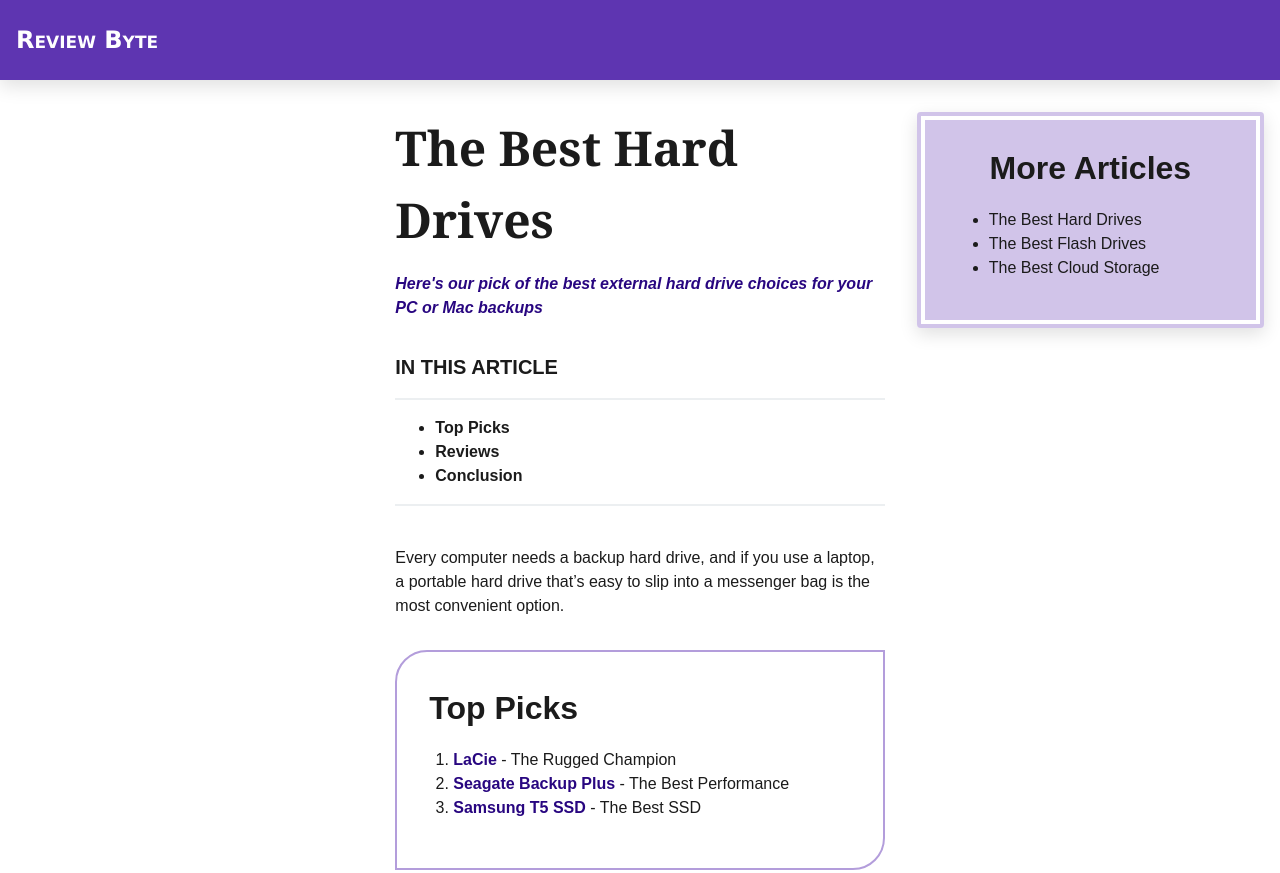
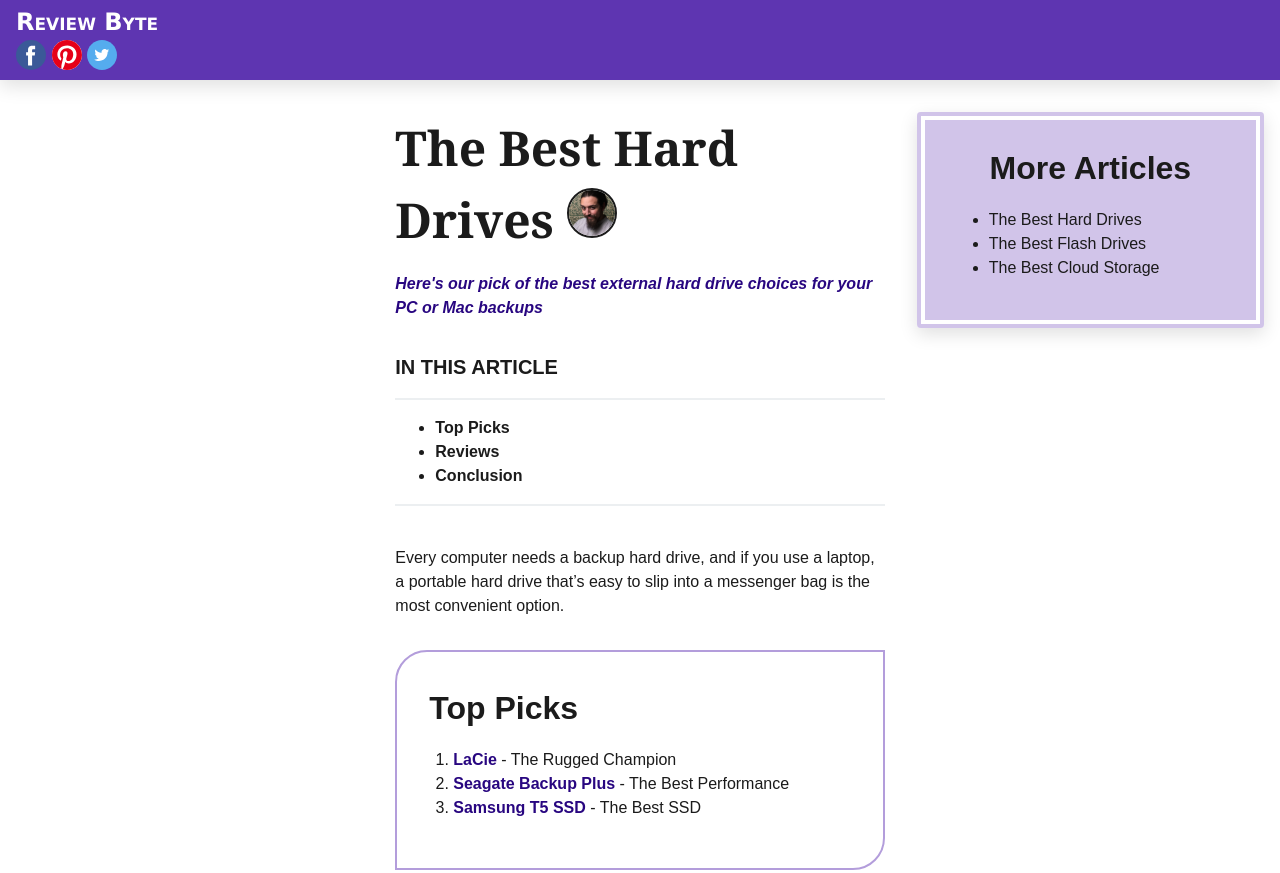
Before and after one commit to boolean-uk/html-media-practice, a plain HTML site: page index.html in a window 1280 px wide. Shown: the top 873 px of the page. Drawn offline with Linux system fonts and the light colour scheme.

Commit message:
morning exercise done

```diff
--- a/index.html
+++ b/index.html
@@ -11,14 +11,18 @@
     <header class="main-header">
       <div class="logo">
         <h2>Review Byte</h2>
+        <img src="assets/icons/facebook.svg" alt="fb" style="width:30px">
+        <img src="assets/icons/pinterest.svg" alt="pin" style="width:30px">
+        <img src="assets/icons/twitter.svg" alt="twit" style="width:30px">
       </div>
     </header>
     <main>
       <header class="content-header">
-        <h1>The best hard drives</h1>
-        <p class="subtitle">
-          Here's our pick of the best external hard drive choices for your PC or
-          Mac backups
+        <h1>The best hard drives
+          <img id="ava" src="/assets/images/author.png" alt="Avatar of the author" style="width:50px;height:50px"></h1>
+          <p class="subtitle">
+           Here's our pick of the best external hard drive choices for your PC or
+           Mac backups
         </p>
       </header>
       <section class="content-nav">
@@ -57,7 +61,7 @@
           <h2>Reviews</h2>
           <section>
             <h3>LaCie - The Rugged Champion</h3>
-
+            <img src="/assets/images/lacie.webp" alt="lacie" style="width:250px;height:200px">
             <p>
               LaCie’s rugged external hard drives are a favorite among content
               creators who are always out on the field. It’s drop, shock, dust,
@@ -71,7 +75,7 @@
           </section>
           <section>
             <h3>Seagate Backup Plus - The Best Performance</h3>
-
+            <img src="assets/images/seagate.webp" alt="seagate">
             <p>
               If you want to combine speed and capacity, then the Seagate Backup
               Plus Desktop Drive 5TB is definitely worth considering. It comes
@@ -86,7 +90,7 @@
           </section>
           <section>
             <h3>Samsung T5 SSD - The Best SSD</h3>
-
+            <img src="assets/images/samsung.webp" alt="samsung">
             <p>
               If you'd rather have an external hard drive that takes advantage
               of solid state drive (SSD) speeds, then the Samsung Portable SSD
@@ -118,6 +122,7 @@
             best external drives must also be light enough to carry in your bag,
             with large capacities so that you can keep your data safe when
             traveling.
+            <iframe width="560" height="315" src="https://www.youtube.com/embed/muL9tf9XM1o?si=8Kaql6HM71oJTacx" title="YouTube video player" frameborder="0" allow="accelerometer; autoplay; clipboard-write; encrypted-media; gyroscope; picture-in-picture; web-share" allowfullscreen></iframe>
           </p>
         </section>
       </article>
--- a/style.css
+++ b/style.css
@@ -7,7 +7,10 @@
   svg:hover .pinterest-background {
     fill: red;
   }
-
+  #ava {
+    border-radius: 50%;
+    border: 2px solid;
+  }
   /* Remove default margin */
   body,
   h1,
```
